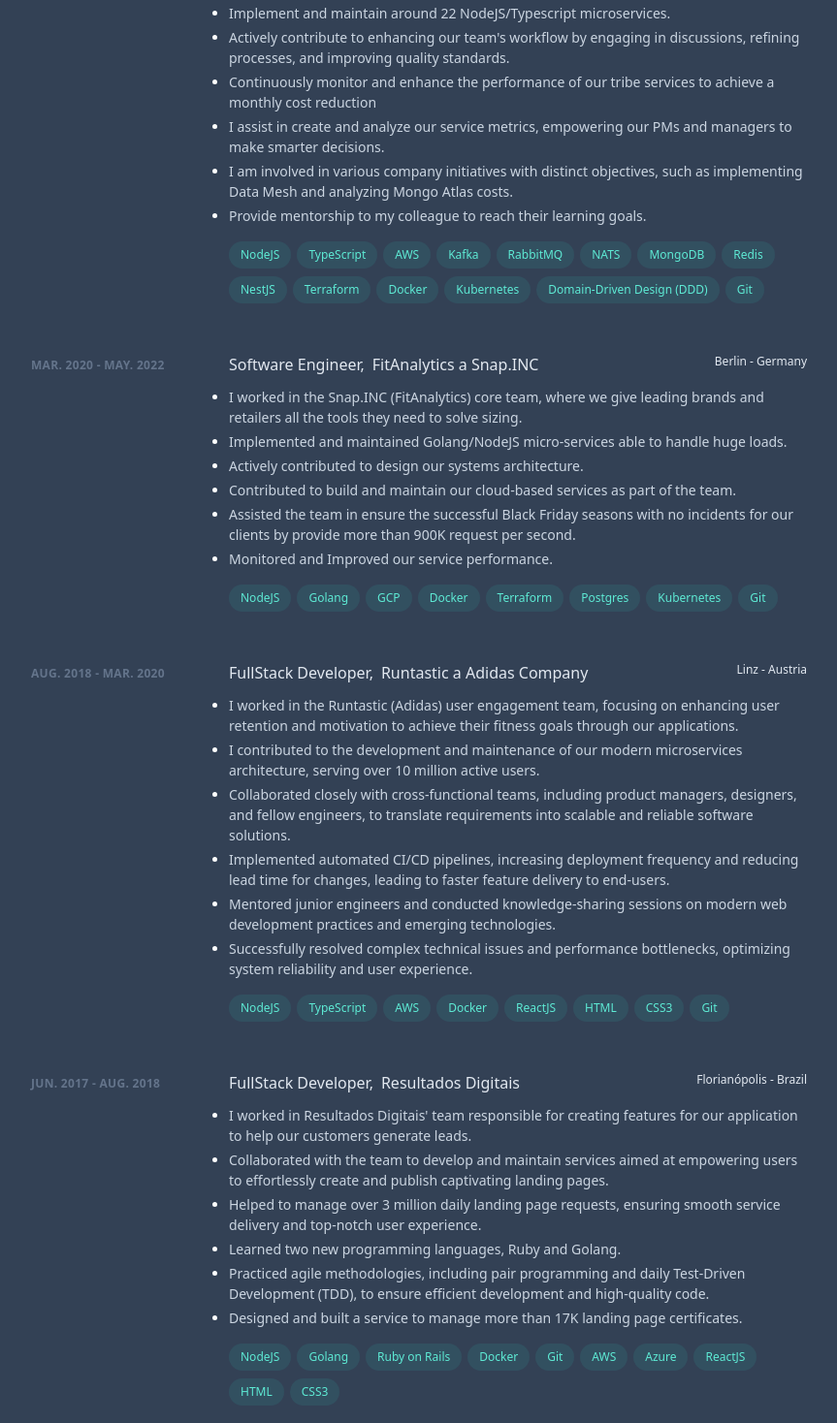
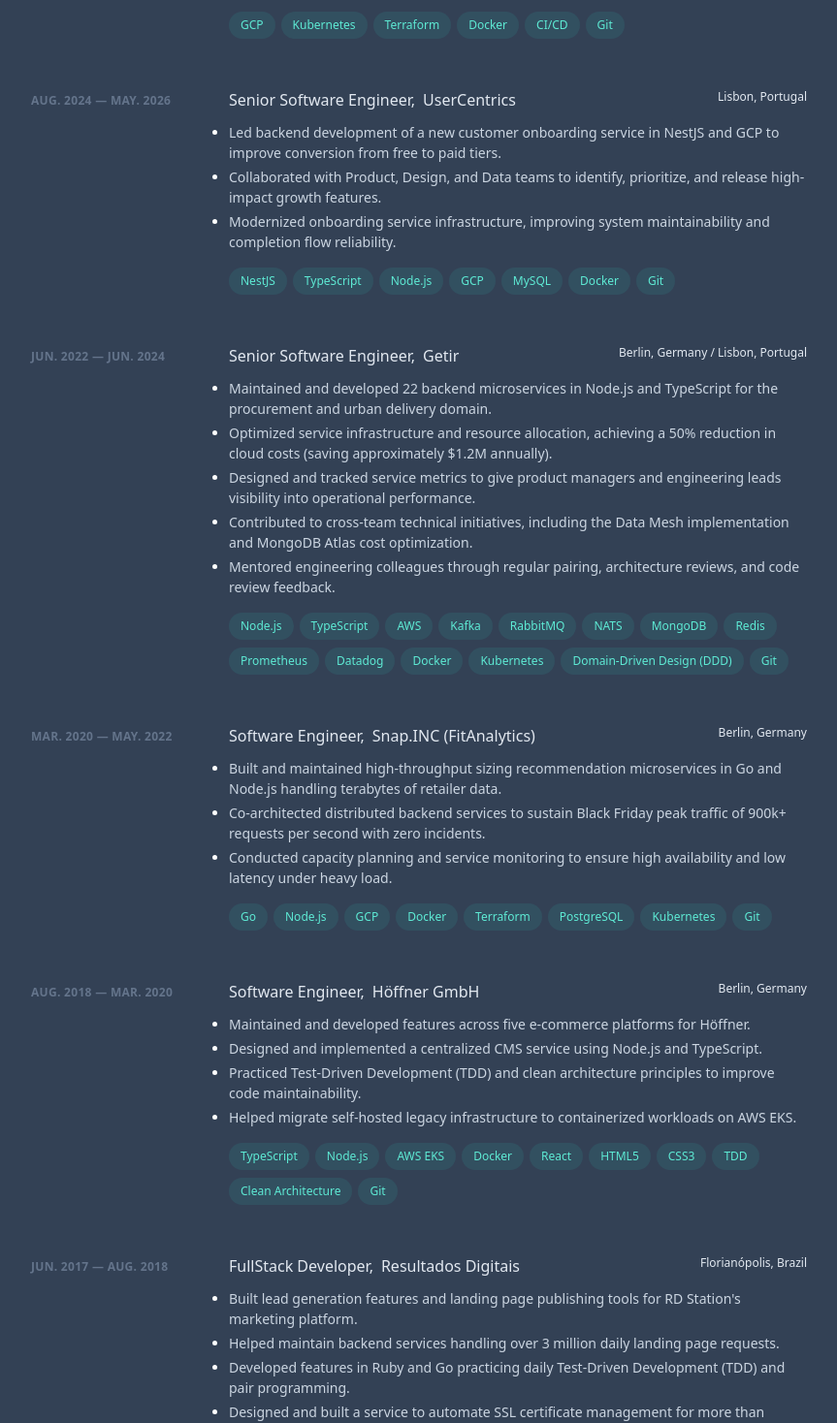
Before and after one commit to fabriciojsil/fabriciojsil.github.io, a React (Vite) app: page / in a window 1280 px wide. Shown: the part 1029-2497 px from the top of the page at 97% size, without its empty margins (208-1071 px from the left). Built offline with nearby package versions, Linux system fonts and the light colour scheme.

Commit message:
feat(content): synchronize experience from latex cv and configure apex domain (#5)
* feat(content): update portfolio bio, international experience, and remove twitter link

* chore(domain): configure custom apex domain fabriciojs.dev in CNAME

```diff
--- a/src/infrastructure/repositories/static-profile.data.ts
+++ b/src/infrastructure/repositories/static-profile.data.ts
@@ -2,39 +2,80 @@
 
 /**
  * Static in-repository dataset for the developer profile.
+ * Synchronized with the author's primary Curriculum Vitae.
  */
 export const STATIC_PROFILE_DATA: Profile = {
   personal: {
     name: "Fabrício Jean Silva",
-    position: "Senior Software Engineer",
+    position: "Senior Software Engineer / Platform Engineer",
     quote:
-      "I have been developing high\u2011quality Software since 2014, and having fun doing it since then.",
+      "Software engineer since 2014. Focused on distributed systems, platform infrastructure, and developer tooling across companies in Brazil, Germany, and Portugal.",
   },
   about: {
     title: "About",
     description:
-      "I am a key member of Getir's procurement team, focused on revolutionizing urban goods delivery. My role involves managing 22 Node.js/TypeScript microservices, optimizing workflows, and driving quality enhancements. By actively monitoring and improving our tribe services, I've contributed to significant cost savings. Additionally, I aid in creating and analyzing service metrics to facilitate smarter decision-making. Outside of my core responsibilities, I participate in diverse initiatives like Data Mesh implementation and Mongo Atlas cost analysis. Furthermore, my experience extends to FitAnalytics, where I played a vital role in developing and maintaining high-performance Golang/Node.js microservices. I've also contributed to system architecture design and cloud-based service maintenance, ensuring seamless operations during critical periods like Black Friday. Alongside my professional duties, I provide mentorship to colleagues, supporting their learning and growth objectives.",
+      "Senior Software Engineer and Platform Engineer with 10+ years of experience building high-throughput distributed systems in Node.js, TypeScript, and Go. Proven track record of cutting infrastructure costs by $1.2M annually at scale and supporting peak traffic of 900k+ requests per second with zero downtime. Hands-on experience with GCP, AWS, Kubernetes, Terraform, and event-driven microservices.",
   },
   experience: {
     title: "Experience",
     items: [
       {
-        period: "2022 — PRESENT",
+        period: "May. 2026 — PRESENT",
+        position: "Platform Engineer",
+        company: "UserCentrics",
+        companyUrl: "https://usercentrics.com",
+        location: "Lisbon, Portugal",
+        bulletPoints: [
+          "Maintain and evolve the shared internal developer platform, using engineering team feedback to improve tooling and release workflows.",
+          "Automated deployment pipelines and on-demand environment provisioning to eliminate manual setup steps.",
+          "Built automated security and compliance checks directly into build and release pipelines.",
+          "Manage daily platform operations, monitoring system health, CI/CD pipelines, and platform uptime.",
+        ],
+        techStack: [
+          "GCP",
+          "Kubernetes",
+          "Terraform",
+          "Docker",
+          "CI/CD",
+          "Git",
+        ],
+      },
+      {
+        period: "Aug. 2024 — May. 2026",
+        position: "Senior Software Engineer",
+        company: "UserCentrics",
+        companyUrl: "https://usercentrics.com",
+        location: "Lisbon, Portugal",
+        bulletPoints: [
+          "Led backend development of a new customer onboarding service in NestJS and GCP to improve conversion from free to paid tiers.",
+          "Collaborated with Product, Design, and Data teams to identify, prioritize, and release high-impact growth features.",
+          "Modernized onboarding service infrastructure, improving system maintainability and completion flow reliability.",
+        ],
+        techStack: [
+          "NestJS",
+          "TypeScript",
+          "Node.js",
+          "GCP",
+          "MySQL",
+          "Docker",
+          "Git",
+        ],
+      },
+      {
+        period: "Jun. 2022 — Jun. 2024",
         position: "Senior Software Engineer",
         company: "Getir",
         companyUrl: "https://getir.com",
-        location: "Lisbon - Portugal/Berlin - Germany",
+        location: "Berlin, Germany / Lisbon, Portugal",
         bulletPoints: [
-          "I work in the Getir's procurement team where I help the company to provide unprecedented solutions to delivering goods in urban areas.",
-          "Implement and maintain around 22 NodeJS/Typescript microservices.",
-          "Actively contribute to enhancing our team's workflow by engaging in discussions, refining processes, and improving quality standards.",
-          "Continuously monitor and enhance the performance of our tribe services to achieve a monthly cost reduction",
-          "I assist in create and analyze our service metrics, empowering our PMs and managers to make smarter decisions.",
-          "I am involved in various company initiatives with distinct objectives, such as implementing Data Mesh and analyzing Mongo Atlas costs.",
-          "Provide mentorship to my colleague to reach their learning goals.",
+          "Maintained and developed 22 backend microservices in Node.js and TypeScript for the procurement and urban delivery domain.",
+          "Optimized service infrastructure and resource allocation, achieving a 50% reduction in cloud costs (saving approximately $1.2M annually).",
+          "Designed and tracked service metrics to give product managers and engineering leads visibility into operational performance.",
+          "Contributed to cross-team technical initiatives, including the Data Mesh implementation and MongoDB Atlas cost optimization.",
+          "Mentored engineering colleagues through regular pairing, architecture reviews, and code review feedback.",
         ],
         techStack: [
-          "NodeJS",
+          "Node.js",
           "TypeScript",
           "AWS",
           "Kafka",
@@ -42,8 +83,8 @@
           "NATS",
           "MongoDB",
           "Redis",
-          "NestJS",
-          "Terraform",
+          "Prometheus",
+          "Datadog",
           "Docker",
           "Kubernetes",
           "Domain-Driven Design (DDD)",
@@ -51,80 +92,74 @@
         ],
       },
       {
-        period: "Mar. 2020 ‐ May. 2022",
+        period: "Mar. 2020 — May. 2022",
         position: "Software Engineer",
-        company: "FitAnalytics a Snap.INC",
-        location: "Berlin - Germany",
-        companyUrl: "https://fitanalytics.com/",
+        company: "Snap.INC (FitAnalytics)",
+        companyUrl: "https://fitanalytics.com",
+        location: "Berlin, Germany",
         bulletPoints: [
-          "I worked in the Snap.INC (FitAnalytics) core team, where we give leading brands and retailers all the tools they need to solve sizing.",
-          "Implemented and maintained Golang/NodeJS micro-services able to handle huge loads.",
-          "Actively contributed to design our systems architecture.",
-          "Contributed to build and maintain our cloud-based services as part of the team.",
-          "Assisted the team in ensure the successful Black Friday seasons with no incidents for our clients by provide more than 900K request per second.",
-          "Monitored and Improved our service performance.",
+          "Built and maintained high-throughput sizing recommendation microservices in Go and Node.js handling terabytes of retailer data.",
+          "Co-architected distributed backend services to sustain Black Friday peak traffic of 900k+ requests per second with zero incidents.",
+          "Conducted capacity planning and service monitoring to ensure high availability and low latency under heavy load.",
         ],
         techStack: [
-          "NodeJS",
-          "Golang",
+          "Go",
+          "Node.js",
           "GCP",
           "Docker",
           "Terraform",
-          "Postgres",
+          "PostgreSQL",
           "Kubernetes",
           "Git",
         ],
       },
       {
-        period: "Aug. 2018 - Mar. 2020",
-        position: "FullStack Developer",
-        company: "Runtastic a Adidas Company",
-        location: "Linz - Austria",
-        companyUrl: "https://runtastic.com",
+        period: "Aug. 2018 — Mar. 2020",
+        position: "Software Engineer",
+        company: "Höffner GmbH",
+        companyUrl: "https://hoeffner.de",
+        location: "Berlin, Germany",
         bulletPoints: [
-          "I worked in the Runtastic (Adidas) user engagement team, focusing on enhancing user retention and motivation to achieve their fitness goals through our applications.",
-          "I contributed to the development and maintenance of our modern microservices architecture, serving over 10 million active users.",
-          "Collaborated closely with cross-functional teams, including product managers, designers, and fellow engineers, to translate requirements into scalable and reliable software solutions.",
-          "Implemented automated CI/CD pipelines, increasing deployment frequency and reducing lead time for changes, leading to faster feature delivery to end-users.",
-          "Mentored junior engineers and conducted knowledge-sharing sessions on modern web development practices and emerging technologies.",
-          "Successfully resolved complex technical issues and performance bottlenecks, optimizing system reliability and user experience.",
+          "Maintained and developed features across five e-commerce platforms for Höffner.",
+          "Designed and implemented a centralized CMS service using Node.js and TypeScript.",
+          "Practiced Test-Driven Development (TDD) and clean architecture principles to improve code maintainability.",
+          "Helped migrate self-hosted legacy infrastructure to containerized workloads on AWS EKS.",
         ],
         techStack: [
-          "NodeJS",
           "TypeScript",
-          "AWS",
+          "Node.js",
+          "AWS EKS",
           "Docker",
-          "ReactJS",
-          "HTML",
+          "React",
+          "HTML5",
           "CSS3",
+          "TDD",
+          "Clean Architecture",
           "Git",
         ],
       },
       {
-        period: "Jun. 2017 - Aug. 2018",
+        period: "Jun. 2017 — Aug. 2018",
         position: "FullStack Developer",
         company: "Resultados Digitais",
-        location: "Florianópolis - Brazil",
-        companyUrl: "https://rdstation.com.br",
+        companyUrl: "https://rdstation.com",
+        location: "Florianópolis, Brazil",
         bulletPoints: [
-          "I worked in Resultados Digitais' team responsible for creating features for our application to help our customers generate leads.",
-          "Collaborated with the team to develop and maintain services aimed at empowering users to effortlessly create and publish captivating landing pages.",
-          "Helped to manage over 3 million daily landing page requests, ensuring smooth service delivery and top-notch user experience.",
-          "Learned two new programming languages, Ruby and Golang.",
-          "Practiced agile methodologies, including pair programming and daily Test-Driven Development (TDD), to ensure efficient development and high-quality code.",
-          "Designed and built a service to manage more than 17K landing page certificates.",
+          "Built lead generation features and landing page publishing tools for RD Station's marketing platform.",
+          "Helped maintain backend services handling over 3 million daily landing page requests.",
+          "Developed features in Ruby and Go practicing daily Test-Driven Development (TDD) and pair programming.",
+          "Designed and built a service to automate SSL certificate management for more than 17,000 custom domains.",
         ],
         techStack: [
-          "NodeJS",
-          "Golang",
-          "Ruby on Rails",
-          "Docker",
-          "Git",
+          "Ruby",
+          "Go",
+          "Node.js",
           "AWS",
           "Azure",
-          "ReactJS",
-          "HTML",
-          "CSS3",
+          "Docker",
+          "TDD",
+          "React",
+          "Git",
         ],
       },
     ],
@@ -135,15 +170,16 @@
       {
         title: "Microsoft Certified: Azure Fundamentals (AZ-900)",
         issuer: "Microsoft",
-        issueDate: "October 19, 2026",
+        issueDate: "October 2026",
         credentialId: "A14FD38B57512B4D",
         certificationNumber: "49DB7E-93C6T0",
         credentialUrl:
           "https://learn.microsoft.com/en-us/users/fabriciojsil/credentials/a14fd38b57512b4d",
         skills: [
-          "Cloud Concepts",
-          "Azure Architecture and Services",
-          "Azure Management and Governance",
+          "Azure",
+          "Cloud Computing",
+          "Infrastructure",
+          "Security",
         ],
         status: "certified",
       },
@@ -162,11 +198,5 @@
       icon: "linkedin",
       ariaLabel: "Fabricio's LinkedIn profile (opens in a new tab)",
     },
-    {
-      name: "X",
-      url: "https://twitter.com/fabriciojsil",
-      icon: "twitter",
-      ariaLabel: "Fabricio's X (Twitter) profile (opens in a new tab)",
-    },
   ],
 };
```
Also changed, not shown: 1 other file (tests, documents, lock files or other folders).
